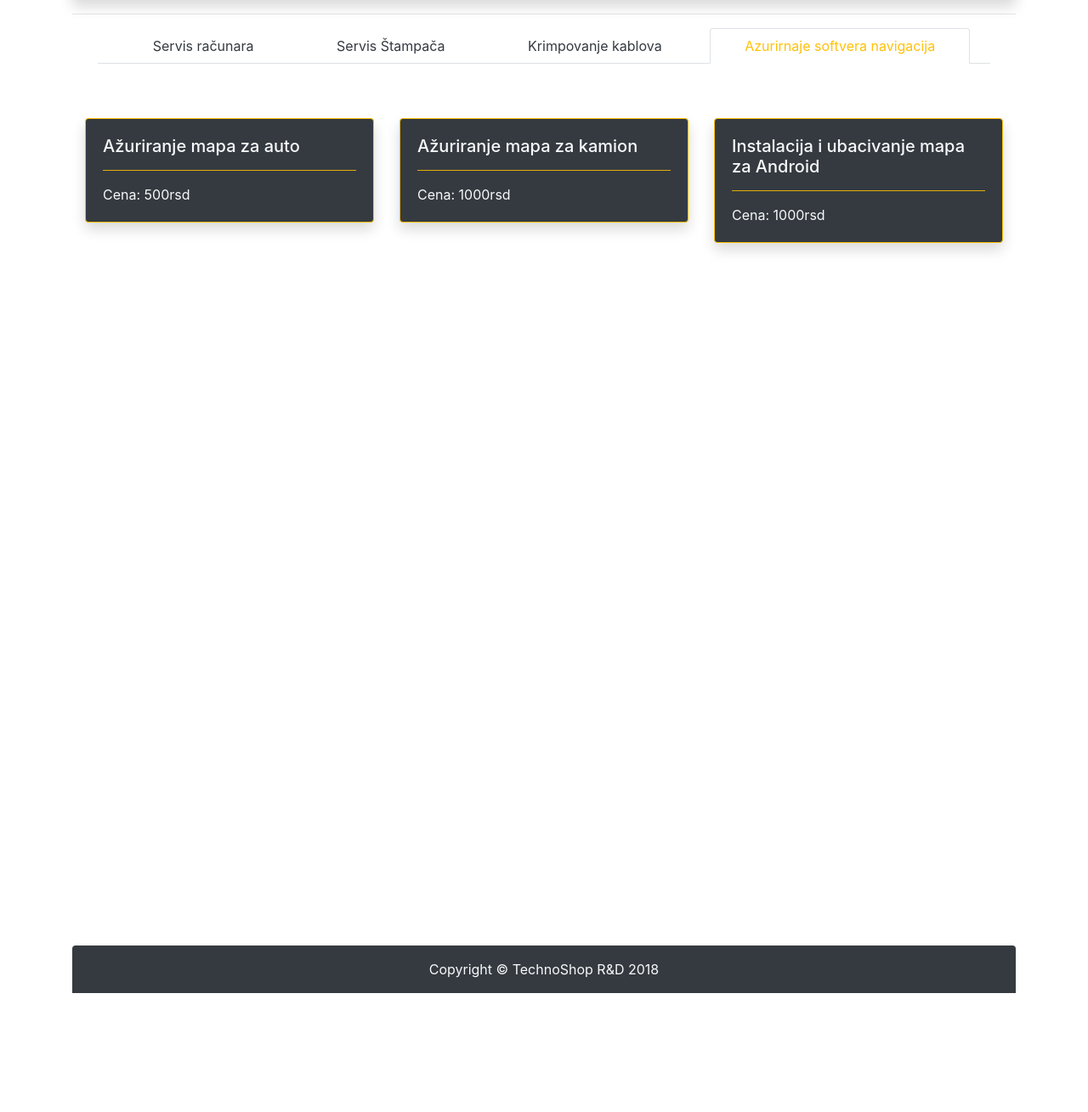
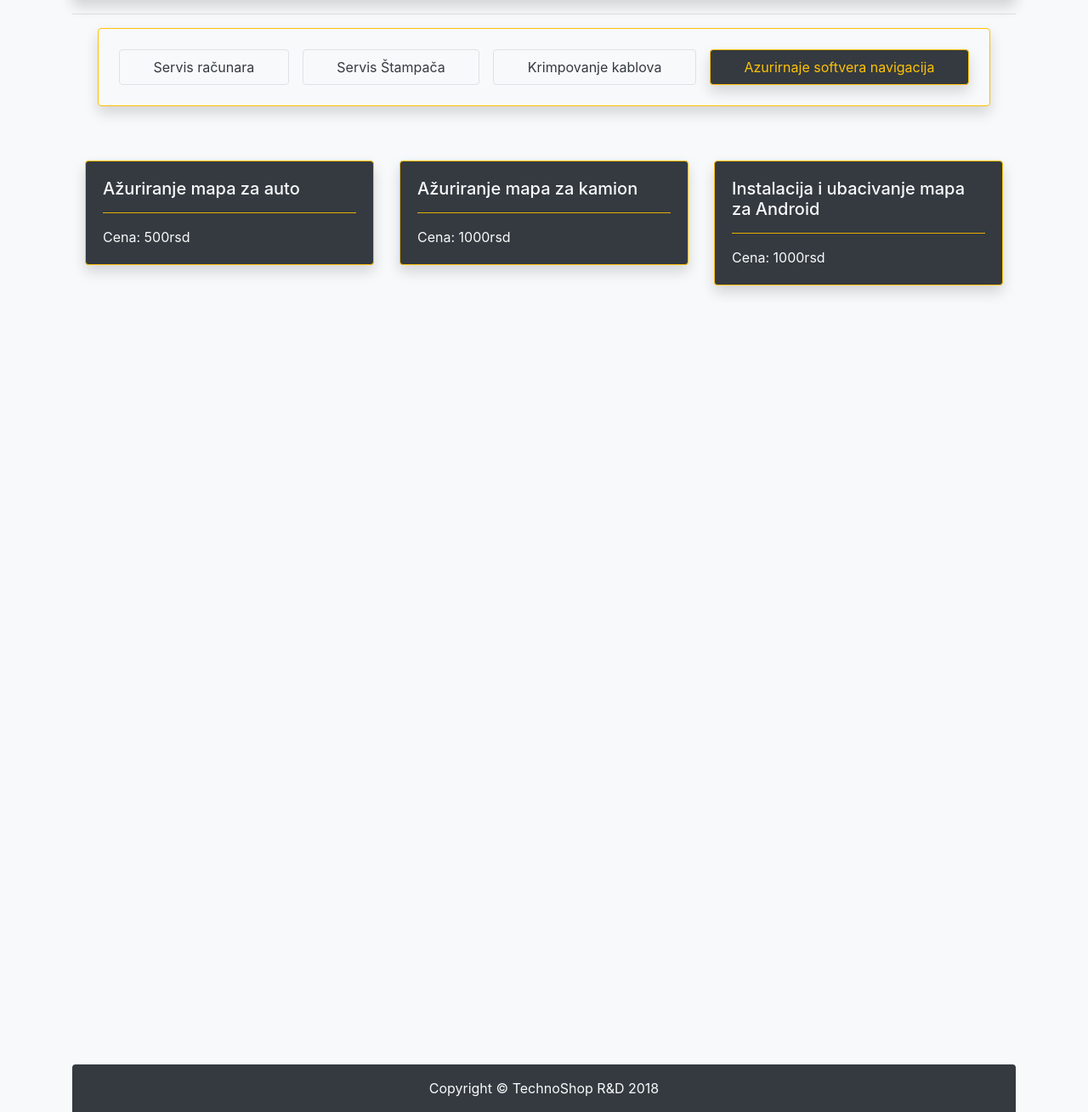
Before and after one commit to nemanja94/TechnoShop, a PHP site: page /frontend/Usluge/usluge_azurirnaje_softvera_navigacija.php in a window 1280 px wide. Shown: the part 56-1365 px from the top of the page at 85% size. Before the commit the page ends 1225 px from the top, so only its background shows below. Run offline with PHP 8.4, Linux system fonts and the light colour scheme.

Commit message:
Sitnie dorade na uslugama

```diff
--- a/frontend/Usluge/usluge_azurirnaje_softvera_navigacija.php
+++ b/frontend/Usluge/usluge_azurirnaje_softvera_navigacija.php
@@ -42,22 +42,22 @@ include_once('../../php/header.php');
 
     <!-- Kartice koje prikazuju usliuge -->
     <hr />
-    <div class="container" style="height: 1080px;">
+    <div class="container" style="height: 1220px;">
 
             <!--Tabs-->
             <div class="container">
-                <ul class="nav nav-tabs nav-fill px-3 col-sm-1 col-md-12">
-                    <li class="nav-item mx-2">
-                        <a class="nav-link text-dark" href="usluge_servis_racunara.php">Servis računara</a>
+                <ul class="nav nav-pills nav-fill p-3 border border-warning rounded shadow bg-light">
+                    <li class="nav-item m-2">
+                        <a class="nav-link text-dark border" href="usluge_servis_racunara.php">Servis računara</a>
                     </li>
-                    <li class="nav-item mx-2">
-                        <a class="nav-link text-dark" href="usluge_servis_stampaca.php">Servis Štampača</a>
+                    <li class="nav-item m-2">
+                        <a class="nav-link text-dark border" href="usluge_servis_stampaca.php">Servis Štampača</a>
                     </li>
-                    <li class="nav-item mx-2">
-                        <a class="nav-link text-dark" href="usluge_krimpovanje_kablova.php">Krimpovanje kablova</a>
+                    <li class="nav-item m-2">
+                        <a class="nav-link text-dark border" href="usluge_krimpovanje_kablova.php">Krimpovanje kablova</a>
                     </li>
-                    <li class="nav-item mx-2">
-                        <a class="nav-link text-warning active" href="usluge_azurirnaje_softvera_navigacija.php">Azurirnaje softvera navigacija</a>
+                    <li class="nav-item m-2">
+                        <a class="nav-link bg-dark border border-warning text-warning shadow active" href="usluge_azurirnaje_softvera_navigacija.php">Azurirnaje softvera navigacija</a>
                     </li>
                 </ul>
             </div>
--- a/php/header.php
+++ b/php/header.php
@@ -8,4 +8,4 @@
     <link rel="stylesheet" href="https://stackpath.bootstrapcdn.com/bootstrap/4.1.2/css/bootstrap.min.css" integrity="sha384-Smlep5jCw/wG7hdkwQ/Z5nLIefveQRIY9nfy6xoR1uRYBtpZgI6339F5dgvm/e9B" crossorigin="anonymous">
     <!-- <link rel="stylesheet" href="../../css/stil.css"> -->
 </head>
-<body>
+<body class="bg-light">
```
Also changed, not shown: frontend/Usluge/usluge_krimpovanje_kablova.php (+9 -9 lines), frontend/Usluge/usluge_servis_racunara.php (+9 -9 lines), frontend/Usluge/usluge_servis_stampaca.php (+9 -9 lines), index.php (line endings or trailing spaces).
